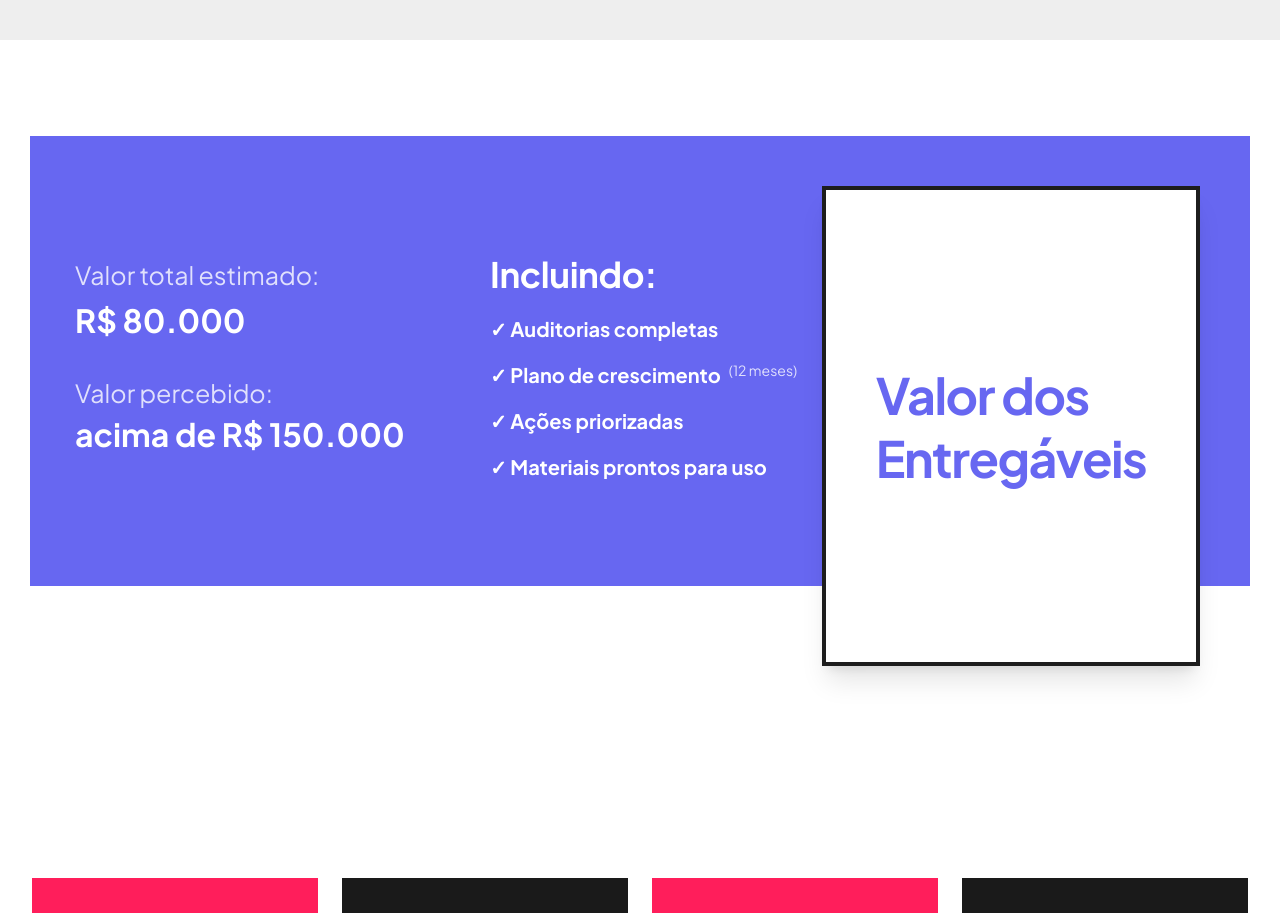
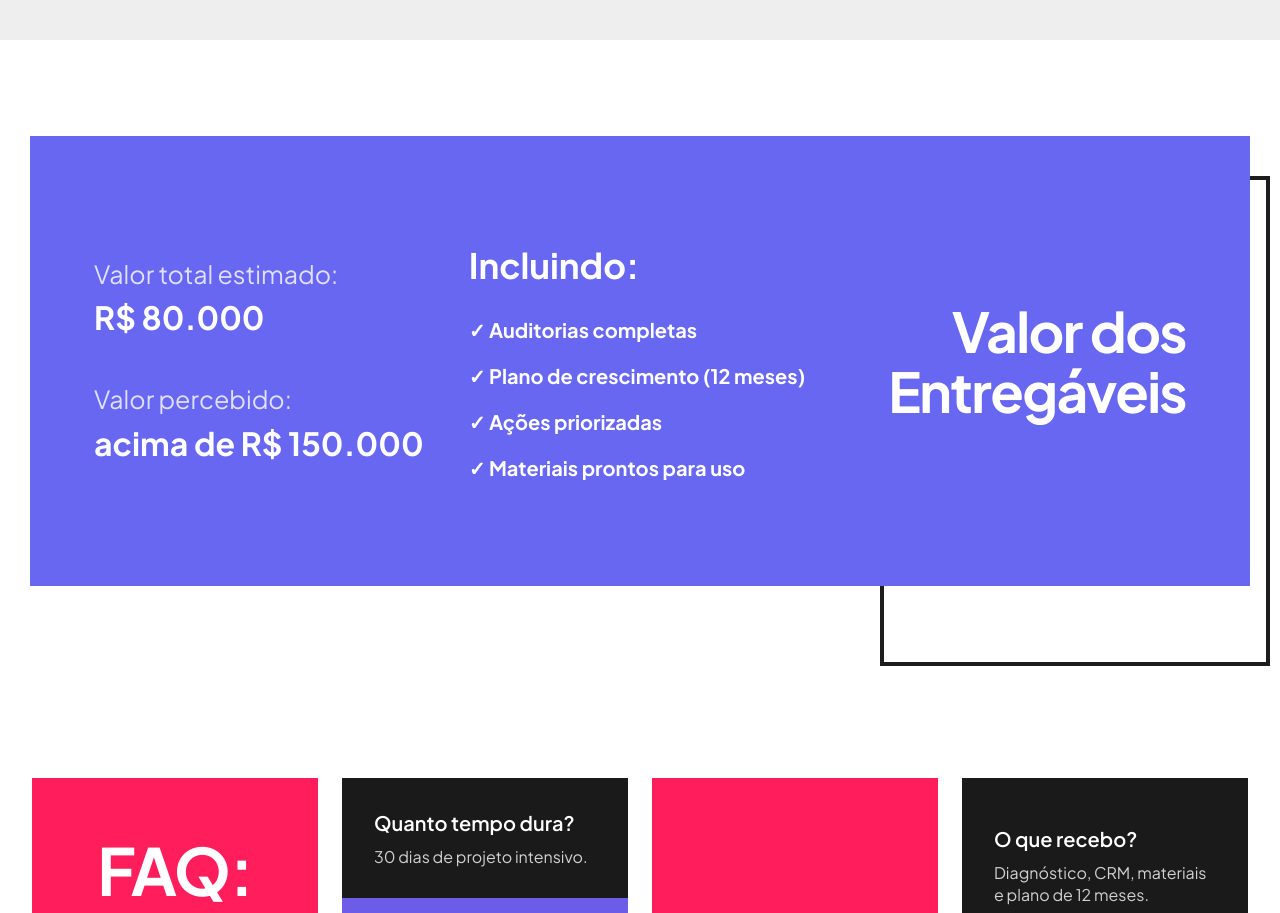
Before and after one commit to Tehkne-Solutions/meme-servicos, a Next.js app: page / in a window 1280 px wide. Shown: the part 2740-3653 px from the top of the page. Built offline with nearby package versions, Linux system fonts and the light colour scheme.

Commit message:
fix: corrige Deliverables conforme Figma — texto branco, fundo transparente, borda preta decorativa flutuante

```diff
--- a/components/Deliverables.tsx
+++ b/components/Deliverables.tsx
@@ -5,61 +5,53 @@ import { FadeIn } from "./MotionWrapper";
 
 const Deliverables = () => {
   return (
-    <section className="w-full bg-white py-24 font-['Plus_Jakarta_Sans']">
-      <div className="mx-auto max-w-[1220px] px-4 md:px-0">
-        {/* Container Principal (Rectangle 12352) */}
-        <div className="relative flex h-auto min-h-[450px] w-full flex-col items-start bg-[#6767F1] p-8 md:flex-row md:p-0">
-          {/* Valor Total Estimado */}
+    <section className="w-full py-24 bg-white font-['Plus_Jakarta_Sans']">
+      <div className="mx-auto max-w-[1220px] px-4 md:px-0 relative h-[450px]">
+        {/* Container Roxo Principal */}
+        <div className="absolute inset-0 bg-[#6767F1] flex items-center px-16 z-10">
+          <div className="grid grid-cols-3 w-full items-center gap-8">
+
+            {/* Esquerda: Valores */}
             <FadeIn delay={0.2}>
-            <div className="mb-8 space-y-1 md:absolute md:left-[45px] md:top-[122px] md:mb-0">
-              <p className="text-[25px] font-normal leading-[34px] text-white opacity-80">
-                Valor total estimado:
-              </p>
-              <h3 className="text-[32px] font-bold text-white">R$ 80.000</h3>
+              <div className="text-white space-y-10">
+                <div>
+                  <p className="text-[25px] opacity-80">Valor total estimado:</p>
+                  <h3 className="text-[32px] font-bold">R$ 80.000</h3>
+                </div>
+                <div>
+                  <p className="text-[25px] opacity-80">Valor percebido:</p>
+                  <h3 className="text-[32px] font-bold">acima de R$ 150.000</h3>
+                </div>
               </div>
             </FadeIn>
 
-          {/* Seção Incluindo (Centro) */}
+            {/* Centro: Incluindo */}
             <FadeIn delay={0.4}>
-            <div className="mb-8 max-w-[378px] md:absolute md:left-[460px] md:top-[122px] md:mb-0">
-              <h4 className="mb-6 text-[35px] font-bold leading-[32px] tracking-[-0.01em] text-white">
-                Incluindo:
-              </h4>
-              <ul className="list-none space-y-4 text-[20px] font-bold text-white">
-                <li className="flex items-start gap-2">✓ Auditorias completas</li>
-                <li className="flex items-start gap-2">
-                  ✓ Plano de crescimento{" "}
-                  <span className="text-[14px] font-normal opacity-80">(12 meses)</span>
-                </li>
-                <li className="flex items-start gap-2">✓ Ações priorizadas</li>
-                <li className="flex items-start gap-2">✓ Materiais prontos para uso</li>
+              <div className="text-white">
+                <h4 className="text-[35px] font-bold mb-6">Incluindo:</h4>
+                <ul className="space-y-4 text-[20px] font-bold list-none">
+                  <li>✓ Auditorias completas</li>
+                  <li>✓ Plano de crescimento (12 meses)</li>
+                  <li>✓ Ações priorizadas</li>
+                  <li>✓ Materiais prontos para uso</li>
                 </ul>
               </div>
             </FadeIn>
 
-          {/* Valor Percebido */}
-          <FadeIn delay={0.5}>
-            <div className="md:absolute md:left-[45px] md:top-[240px]">
-              <p className="text-[25px] font-normal leading-[34px] text-white opacity-80">
-                Valor percebido:
-              </p>
-              <h3 className="text-[32px] font-bold text-white">acima de R$ 150.000</h3>
+            {/* Direita: Fundo transparente, fonte branca */}
+            <FadeIn delay={0.6} direction="left">
+              <div className="text-right">
+                <h2 className="text-white text-[55px] font-bold leading-[1.1] tracking-[-0.03em]">
+                  Valor dos<br />Entregáveis
+                </h2>
               </div>
             </FadeIn>
 
-          {/* A CAIXA BRANCA (Rectangle 12354) */}
-          <FadeIn delay={0.6} direction="left">
-            <div className="z-10 flex h-[480px] w-full items-center justify-center border-[4px] border-[#1D1D1D] bg-white p-8 shadow-xl md:absolute md:left-[792px] md:top-[50px] md:w-[378px]">
-              <h2 className="text-left text-[50px] font-bold leading-[63px] tracking-[-0.03em] text-[#6767F1]">
-                Valor dos
-                <br />
-                Entregáveis
-              </h2>
           </div>
-          </FadeIn>
         </div>
-        {/* Compensação do overflow para o layout da página */}
-        <div className="hidden h-[100px] md:block" />
+
+        {/* Borda Preta Decorativa (Rectangle 12354) — flutuante, fora do roxo */}
+        <div className="absolute right-[-20px] top-[40px] w-[390px] h-[490px] border-[4px] border-[#1D1D1D] z-0 pointer-events-none" />
       </div>
     </section>
   );
```
Lines whose indentation alone changed are shown as unchanged.
